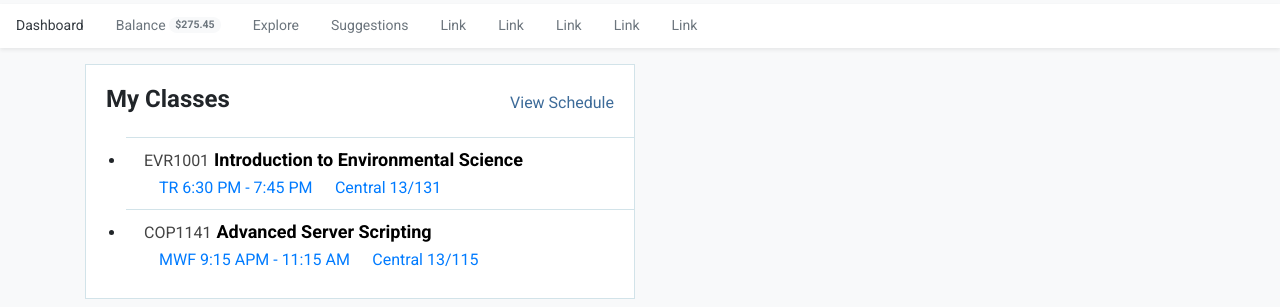
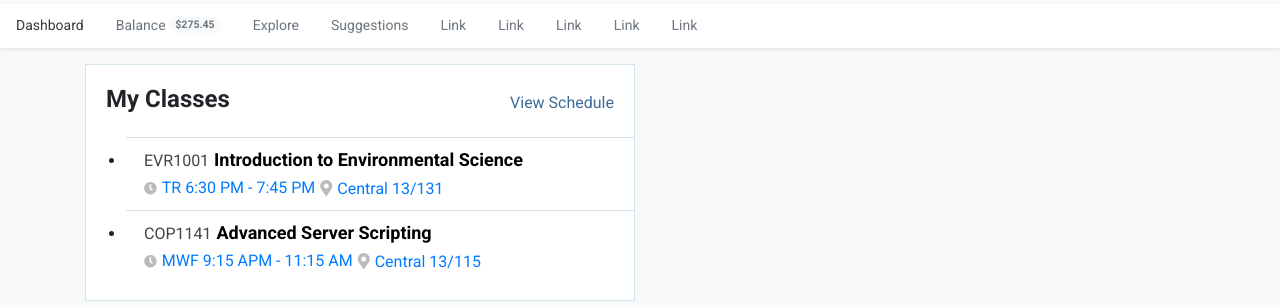
Before and after one commit to kenold/mybc, a plain HTML site: page index.html in a window 1280 px wide. Shown: the part 67-374 px from the top of the page. Drawn offline with nearby package versions, Linux system fonts and the light colour scheme.

Commit message:
integrate Font Awesome

```diff
--- a/index.html
+++ b/index.html
@@ -8,6 +8,7 @@
 	<meta name="author" content="Kenold Beauplan">
 	<title>Broward College - MyBC Dashboard v2.0 by Kenold Beauplan</title>
 	<link href="https://fonts.googleapis.com/css?family=Roboto:400,700" rel="stylesheet">
+	<link href="https://cdnjs.cloudflare.com/ajax/libs/font-awesome/5.8.2/css/all.min.css" rel="stylesheet">
 	<link href="https://stackpath.bootstrapcdn.com/bootstrap/4.3.1/css/bootstrap.min.css" rel="stylesheet">
 	<link href="css/main.css" rel="stylesheet">
 </head>
```
